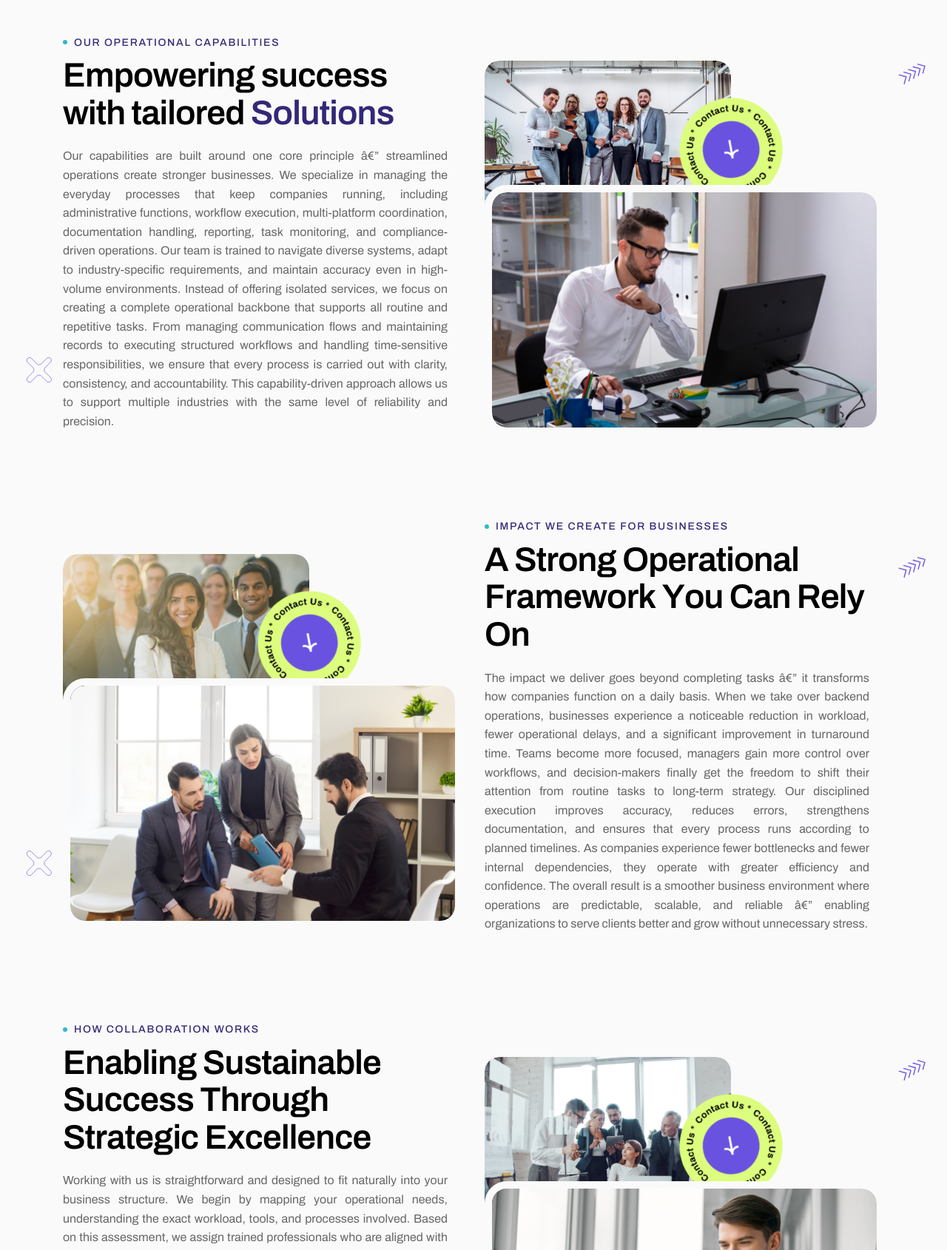
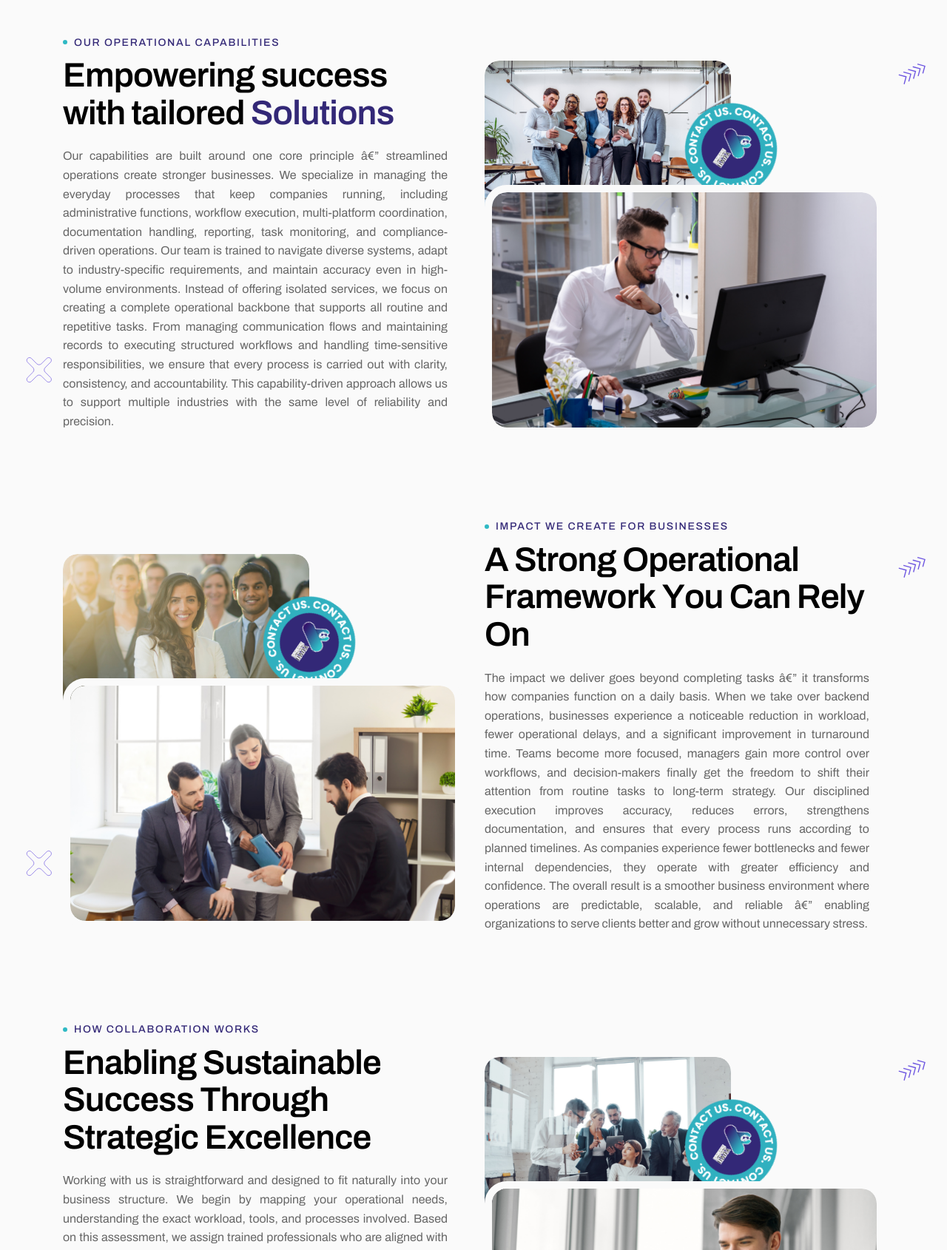
Before and after one commit to Xavierrodgriues/yuvii-dev, a plain HTML site: page index.html in a window 1280 px wide. Shown: the part 3101-4791 px from the top of the page at 74% size. Drawn offline with Linux system fonts and the light colour scheme.

Commit message:
fix: contact-us.img added

```diff
--- a/index.html
+++ b/index.html
@@ -508,7 +508,7 @@
                             <!-- Benefits Image Circle Start -->
                             <div class="benefit-image-circle">
                                 <a href="contact.html">
-                                    <img src="images/contact-us-circle-2.svg" alt="">
+                                    <img src="contact-us.png" alt="">
                                 </a>
                             </div>
                             <!-- Benefits Image Circle End -->
@@ -552,7 +552,7 @@
                             <!-- Benefits Image Circle Start -->
                             <div class="benefit-image-circle">
                                 <a href="contact.html">
-                                    <img src="images/contact-us-circle-2.svg" alt="">
+                                    <img src="contact-us.png" alt="">
                                 </a>
                             </div>
                             <!-- Benefits Image Circle End -->
@@ -651,7 +651,7 @@
                             <!-- Benefits Image Circle Start -->
                             <div class="benefit-image-circle">
                                 <a href="contact.html">
-                                    <img src="images/contact-us-circle-2.svg" alt="">
+                                    <img src="contact-us.png" alt="">
                                 </a>
                             </div>
                             <!-- Benefits Image Circle End -->
@@ -707,7 +707,7 @@
                             <!-- Benefits Image Circle Start -->
                             <div class="benefit-image-circle">
                                 <a href="contact.html">
-                                    <img src="images/contact-us-circle-2.svg" alt="">
+                                    <img src="contact-us.png" alt="">
                                 </a>
                             </div>
                             <!-- Benefits Image Circle End -->
@@ -1255,7 +1255,7 @@
               <!-- Faqs Contact Circle Start -->
               <div class="faq-contact-circle">
                 <a href="contact.html">
-                  <img src="images/contact-us-circle-1.svg" alt="" />
+                  <img src="contact-us.png" alt="" />
                 </a>
               </div>
               <!-- Faqs Contact Circle End -->
```
Also changed, not shown: about.html (+3 -3 lines), services.html (+1 -1 lines), contact-us.png (added).
